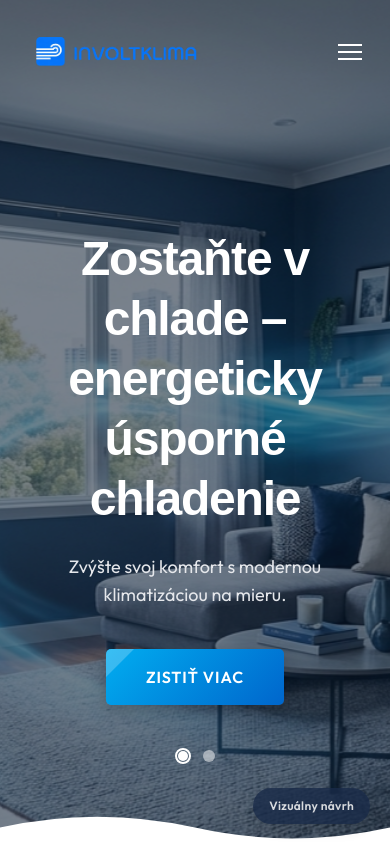
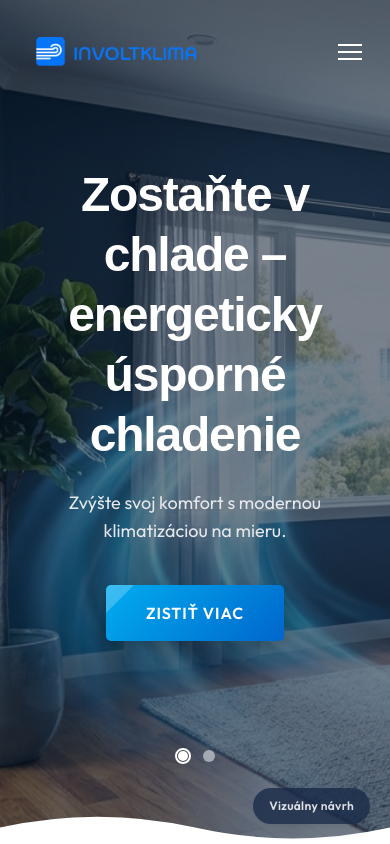
Before and after one commit to soltymwork/involtklima, a Next.js app: page / in a window 390 px wide. Shown: the top 844 px of the page. Built offline with nearby package versions, Linux system fonts and the light colour scheme; a web font is replaced by a local one.

Commit message:
Add files via upload

```diff
--- a/app/page.tsx
+++ b/app/page.tsx
@@ -30,11 +30,11 @@ export default function Home() {
       {/* ── 1. HERO ── */}
       <section className="relative w-full h-[100vh] min-h-[700px] flex items-center justify-center pt-24 overflow-hidden bg-gray-900">
         <div className="absolute inset-0 z-0">
-          <Image src="/hero.jpg" fill alt="Klimatizácia Involtklima" className="object-cover" style={{animation:'zoomInOut 10s ease-in-out infinite'}} priority />
+          <Image src="/hero.jpg" fill alt="Klimatizácia Involtklima" className="object-cover object-[25%_center] md:object-center" style={{animation:'zoomInOut 10s ease-in-out infinite'}} priority />
           <div className="absolute inset-0 bg-[#0c1a2e]/55" />
         </div>
 
-        <div className="relative z-10 text-center px-6 max-w-4xl mx-auto text-white">
+        <div className="relative z-10 text-center px-6 max-w-4xl mx-auto text-white -translate-y-16 md:-translate-y-10">
           <motion.h1 {...fadeUp(0)} className="text-5xl md:text-7xl font-bold mb-6 leading-tight text-white" style={{ fontFamily: 'var(--font-kodchasan), sans-serif' }}>
             Zostaňte v chlade – energeticky úsporné chladenie
           </motion.h1>
```
